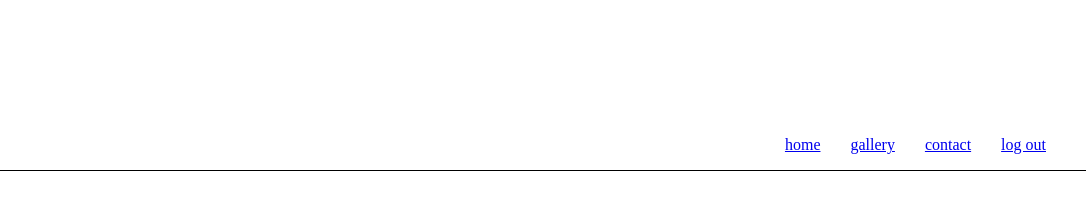
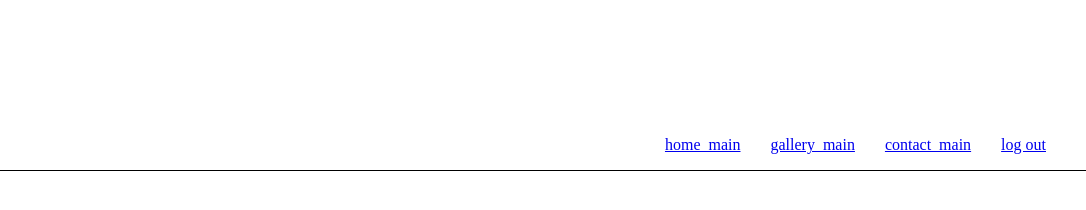
Before and after one commit to Aryasudeep2024/trial, a plain HTML site: page index.html in a window 1280 px wide. Shown: the full height of the page, 194-1280 px from the left. Drawn offline with Linux system fonts and the light colour scheme.

Commit message:
Update index.html

```diff
--- a/index.html
+++ b/index.html
@@ -13,9 +13,9 @@
 
     <nav>
         <ul>
-        <a href="#"> home</a>
-        <a href="#">   gallery</a>
-            <a href="#">   contact</a>
+        <a href="#"> home_main</a>
+        <a href="#">   gallery_main</a>
+            <a href="#">   contact_main</a>
                 <a href="#">   log out</a>
         </ul>
     </nav></div>
```
